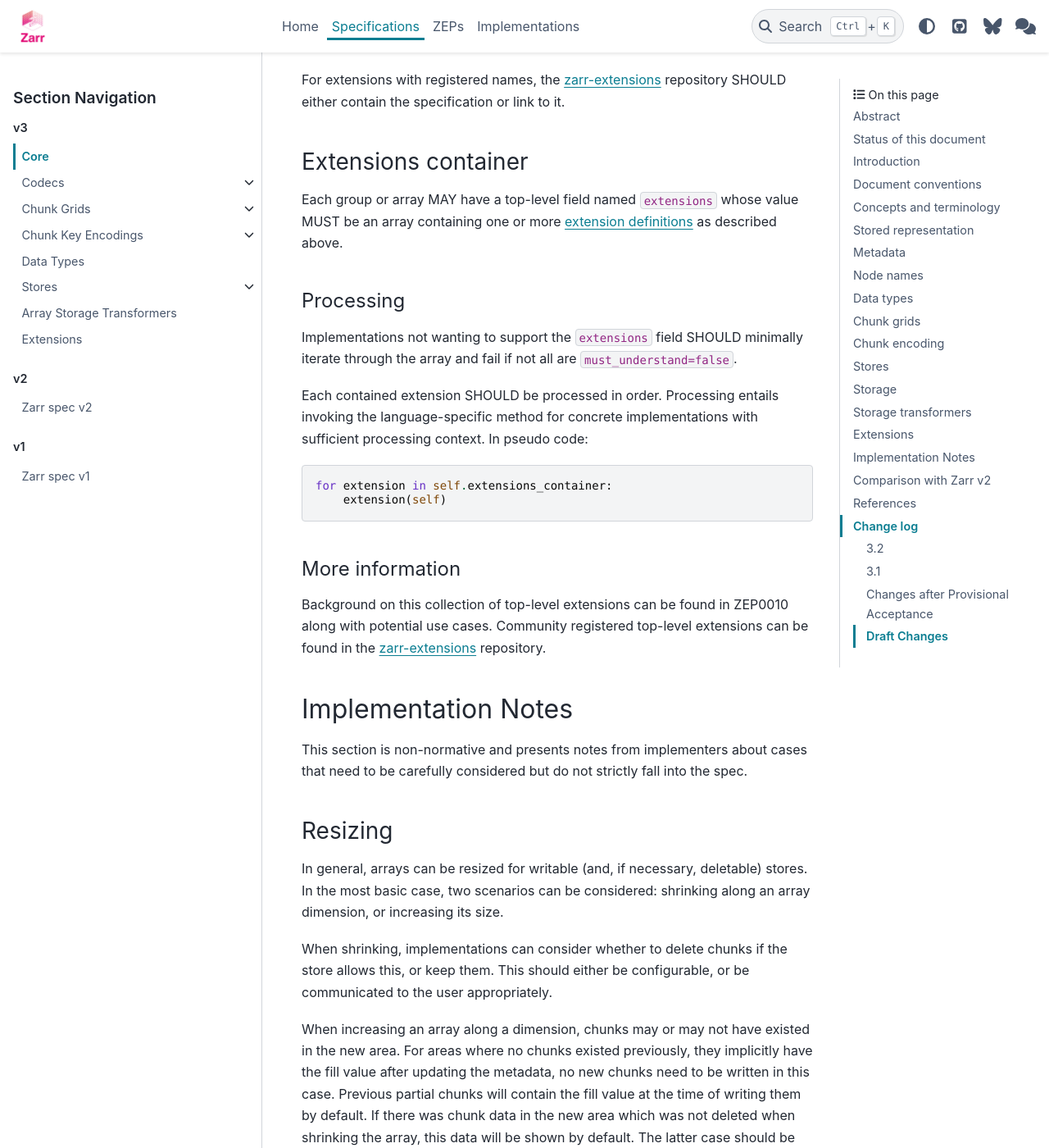
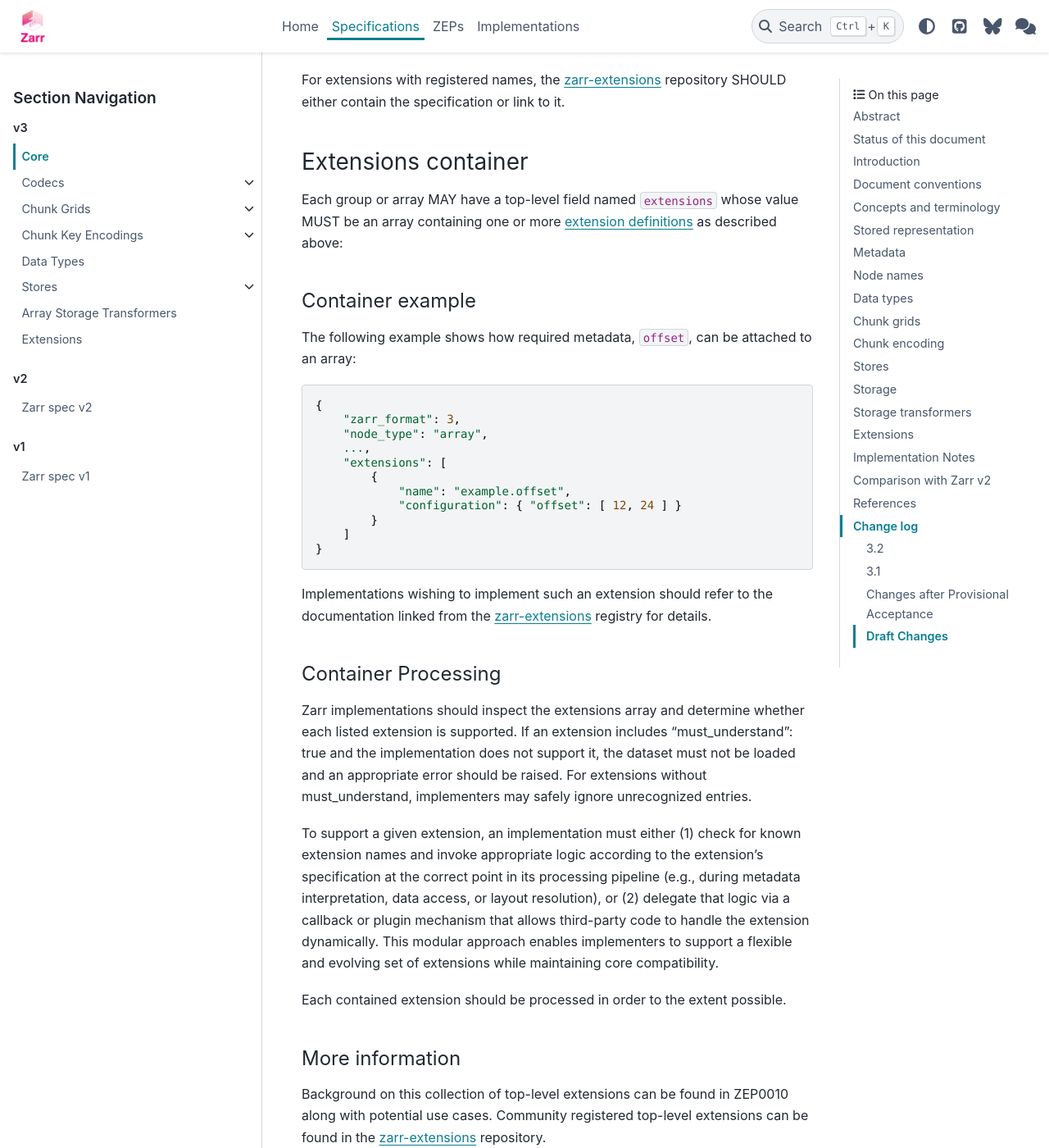
Before and after one commit to zarr-developers/zarr-specs, a Sphinx documentation site: the page built from docs/v3/core/index.rst, in a window 1280 px wide and 1400 px high, scrolled down 38846 px. Shown: the whole window at 82% size. Built offline with Sphinx 7.4.7 and the PyData theme 0.15.4, drawn with Linux system fonts in a browser that asks for light colours.

Commit message:
Update processing with example

```diff
--- a/docs/v3/core/index.rst
+++ b/docs/v3/core/index.rst
@@ -1728,21 +1728,48 @@ Extensions container
 
 Each group or array MAY have a top-level field named ``extensions`` whose value
 MUST be an array containing one or more :ref:`extension
-definitions<extension-definition>` as described above.
-
-Processing
-^^^^^^^^^^
-
-Implementations not wanting to support the ``extensions`` field
-SHOULD minimally iterate through the array and fail if not all
-are ``must_understand=false``.
-
-Each contained extension SHOULD be processed in order. Processing entails
-invoking the language-specific method for concrete implementations
-with sufficient processing context. In pseudo code::
-
-    for extension in self.extensions_container:
-        extension(self)
+definitions<extension-definition>` as described above::
+
+Container example
+^^^^^^^^^^^^^^^^^
+
+The following example shows how required metadata, ``offset``, can be
+attached to an array::
+
+    {
+        "zarr_format": 3,
+        "node_type": "array",
+        ...,
+        "extensions": [
+            {
+                "name": "example.offset",
+                "configuration": { "offset": [ 12, 24 ] }
+            }
+        ]
+    }
+
+Implementations wishing to implement such an extension should refer to the
+documentation linked from the `zarr-extensions`_ registry for details.
+
+Container Processing
+^^^^^^^^^^^^^^^^^^^^
+
+Zarr implementations should inspect the extensions array and determine whether
+each listed extension is supported. If an extension includes "must_understand":
+true and the implementation does not support it, the dataset must not be loaded
+and an appropriate error should be raised. For extensions without
+must_understand, implementers may safely ignore unrecognized entries.
+
+To support a given extension, an implementation must either (1) check for known
+extension names and invoke appropriate logic according to the extension’s
+specification at the correct point in its processing pipeline (e.g., during
+metadata interpretation, data access, or layout resolution), or (2) delegate
+that logic via a callback or plugin mechanism that allows third-party code to
+handle the extension dynamically. This modular approach enables implementers to
+support a flexible and evolving set of extensions while maintaining core
+compatibility.
+
+Each contained extension should be processed in order to the extent possible.
 
 More information
 ^^^^^^^^^^^^^^^^
```
